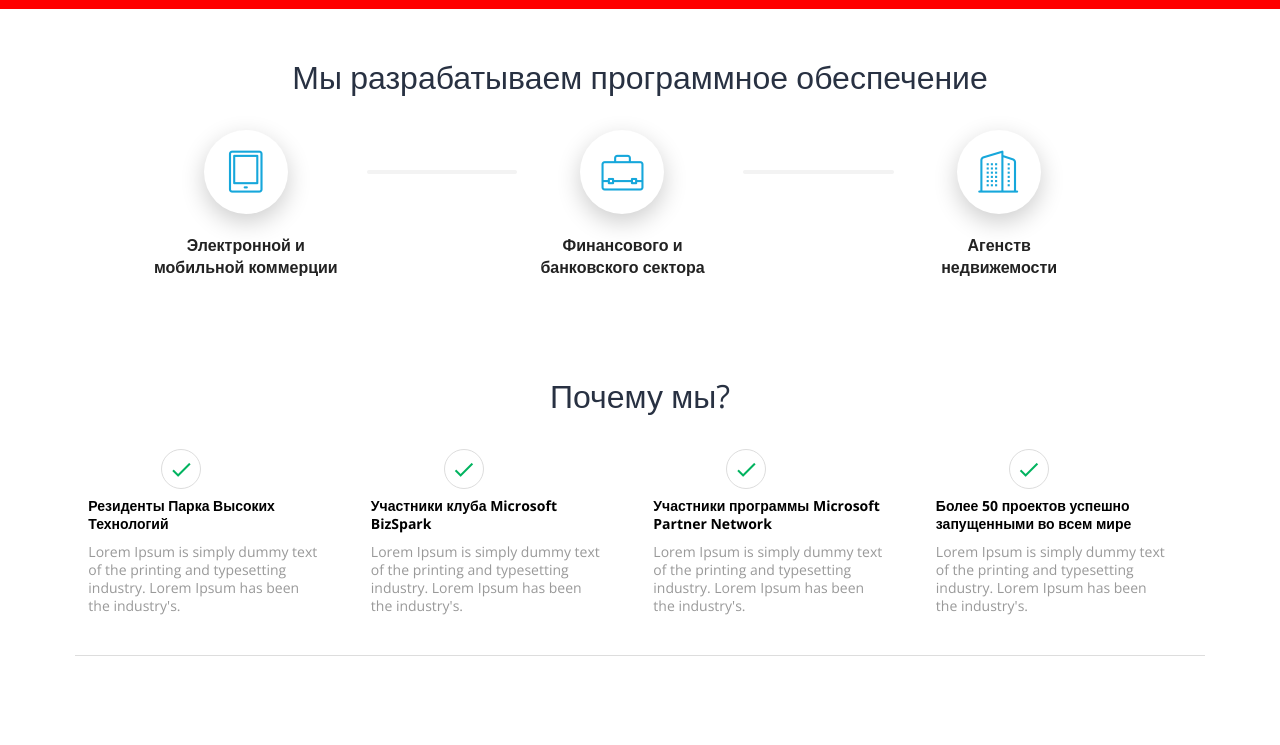
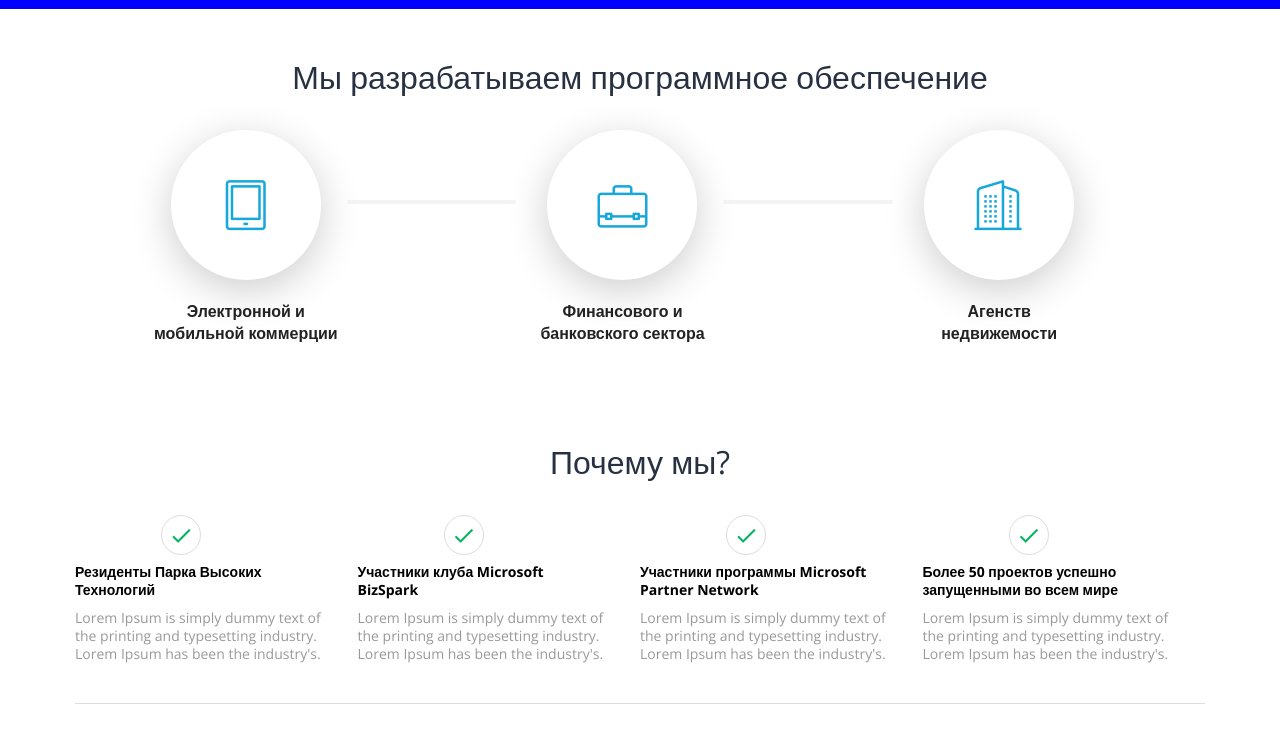
Before and after one commit to iLunts/ita-site, a website: page Index.html in a window 1280 px wide. Shown: the part 1465-2210 px from the top of the page. Drawn offline with nearby package versions, Linux system fonts and the light colour scheme; files whose address does not match are found by name.

Commit message:
Fix ita site

```diff
--- a/Content/Less/Components/Navbar.less
+++ b/Content/Less/Components/Navbar.less
@@ -92,15 +92,6 @@
                 text-decoration: none;
                 color: #171717;
                 line-height: @navbar-height;
-                // &:after{
-                //     content: '';
-                //     width: 1px;
-                //     height: 30px;
-                //     border-right: 1px solid #ddd;
-                //     position: absolute;
-                //     left: 0;
-                //     bottom: 10px;
-                // }
             }
 
             & > .button--lang{
@@ -123,8 +114,20 @@
 
             & > input{
                 margin-top: 5px;
-                // width: 140px;
             }
         }
     }
 }
+
+
+
+// *********************************************************
+//                        SMALL
+// *********************************************************
+
+@media (max-width: 767px)  {
+
+    .navbar{
+        height: 40px;
+    }
+}
--- a/Content/Less/Components/Variables.less
+++ b/Content/Less/Components/Variables.less
@@ -1,8 +1,13 @@
 // Breackpoints
-@breakpoint-small:          480px;
-@breakpoint-medium:         768px;
-@breakpoint-large:          960px;
-@breakpoint-xlarge:         1220px;
+// @breakpoint-small:          480px;
+// @breakpoint-medium:         768px;
+// @breakpoint-large:          960px;
+// @breakpoint-xlarge:         1220px;
+// Testing
+@breakpoint-small:          768px;
+@breakpoint-medium:         1024px;
+@breakpoint-large:          1220px;
+@breakpoint-xlarge:         1600px;
 
 
 @breakpoint-mini-max:                           (@breakpoint-small - 1);
--- a/Content/Less/Large.less
+++ b/Content/Less/Large.less
@@ -1,6 +1,6 @@
 // out: ../css/large.css, compress: true
 
-@media (min-device-width: 1025px) and (max-device-width: 1600px)  {
+@media (min-width: 1025px) and (max-width: 1600px)  {
     body{
         background: blue;
     }
--- a/Content/Less/Main.less
+++ b/Content/Less/Main.less
@@ -109,12 +109,10 @@ body, html{
                     font-size: 14px;
                     line-height: 18px;
                     font-weight: 700;
-                    padding-left: @main-list-ckeck-icon-height / 3;
                 }
 
                 & > span{
-                    display: block;
-                    padding-left: @main-list-ckeck-icon-height / 3;
+                    display: inline-block;
                     margin-top: 10px;
                     color: #999;
                 }
@@ -145,18 +143,4 @@ body, html{
         position: relative;
         z-index: 2;
     }
-
-    // Element 'partner__nav'
-    // &__nav{
-    //     position: absolute;
-    //     top: 50%;
-    //
-    //     &--left{
-    //         left: 20px;
-    //     }
-    //
-    //     &--right{
-    //         right: 20px;
-    //     }
-    // }
 }
--- a/Content/Less/Medium.less
+++ b/Content/Less/Medium.less
@@ -11,7 +11,7 @@
 /* Portrait and Landscape */
 // **************************
 
-@media (min-device-width: 768px) and (max-device-width: 1024px) {
+@media (min-width: 768px) and (max-width: 1024px) {
 
     body{
         background: red;
--- a/Content/Less/Small.less
+++ b/Content/Less/Small.less
@@ -2,12 +2,20 @@
 
 
 // ---------- Base --------------
-.small{
-    &--hidden{
-        display: none;
+
+@media (max-width: 767px)  {
+    body{
+        background: pink;
+        padding-top: 13px;
     }
 
-    &--hidden{
-        display: none;
+    .small{
+        &--hidden{
+            display: none;
+        }
+
+        &--hidden{
+            display: none;
+        }
     }
 }
--- a/Content/Less/xlarge.less
+++ b/Content/Less/xlarge.less
@@ -1,6 +1,6 @@
 // out: ../css/xLarge.css, compress: true
 
-@media (min-device-width: 1600px)  {
+@media (min-width: 1600px)  {
     body{
         background: yellow;
     }
--- a/Index.html
+++ b/Index.html
@@ -31,19 +31,20 @@
     <link rel="stylesheet" href="bower_components/owl.carousel/src/css/owl.theme.default.css">
     <!-- end Components -->
 
-    <link rel="stylesheet" href="Content/css/Main.css">
-    <link rel="stylesheet" href="Content/css/Large.css">
-    <link rel="stylesheet" href="Content/css/Medium.css">
-    <link rel="stylesheet" href="Content/css/Small.css">
+    <link rel="stylesheet" href="Content/css/main.css">
+    <link rel="stylesheet" href="Content/css/xlarge.css">
+    <link rel="stylesheet" href="Content/css/large.css">
+    <link rel="stylesheet" href="Content/css/medium.css">
+    <link rel="stylesheet" href="Content/css/small.css">
 </head>
 <body>
     <nav class="navbar">
         <div class="container container--center">
             <div class="grid grid--collapse">
-                <div class="col--large-2-10 col--medium-2-10 col--small-1-4 navbar__brand">
+                <div class="col--large-2-10 col--medium-2-10 col--small-1-5 navbar__brand">
                     <a href="/"><img src="Content/img/logo.png" title="ITA alliance" alt="ITA alliance"></a>
                 </div>
-                <ul class="col--large-8-10 col--medium-8-10 navbar__nav text--right">
+                <ul class="col--large-8-10 col--medium-8-10 navbar__nav text--right small--hidden">
                     <li><a href="#">О компании</a></li>
                     <li><a href="#">Партнерам</a></li>
                     <li><a href="#">Услуги</a></li>
```
Also changed, not shown: Content/css/Components/Navbar.css, Content/css/Large.css, Content/css/Main.css, Content/css/Medium.css, Content/css/Small.css, Content/css/xLarge.css.
